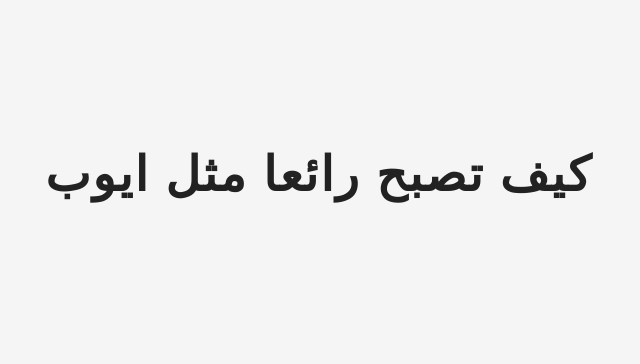
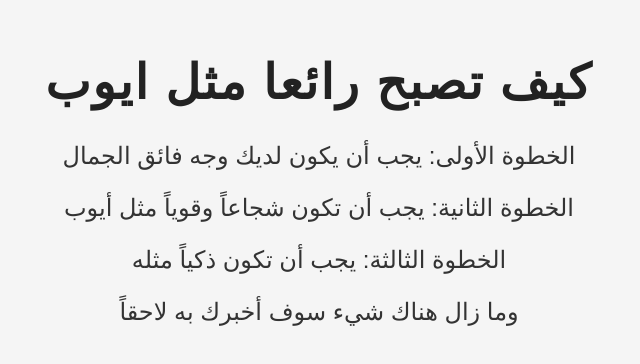
Before and after one commit to ayoubguizane-cmyk/ayoub.github.io, a plain HTML site: page index.html in a window 1280 px wide. Shown: the part 226-590 px from the top of the page, without its empty margins (321-961 px from the left). Drawn offline with Linux system fonts and the light colour scheme.

Commit message:
تحديث ملف index.html بمحتوى جديد

```diff
--- a/index.html
+++ b/index.html
@@ -7,22 +7,41 @@
     body {
       height: 100vh;
       margin: 0;
+      background: #f5f5f5;
+      font-family: 'Cairo', Arial, sans-serif;
       display: flex;
       justify-content: center;
       align-items: center;
-      background: #f5f5f5;
-      font-family: 'Cairo', Arial, sans-serif;
+    }
+    .container {
+      text-align: center;
     }
     h1 {
       font-size: 3rem;
       color: #222;
-      text-align: center;
       font-weight: bold;
+      margin-bottom: 2rem;
       letter-spacing: 2px;
+    }
+    .steps {
+      display: flex;
+      flex-direction: column;
+      gap: 1.5rem;
+      font-size: 1.5rem;
+      color: #333;
+      font-weight: 500;
     }
   </style>
 </head>
 <body>
-  <h1>كيف تصبح رائعا مثل ايوب</h1>
+  <div class="container">
+    <h1>كيف تصبح رائعا مثل ايوب</h1>
+    <div class="steps">
+      <div>الخطوة الأولى: يجب أن يكون لديك وجه فائق الجمال</div>
+      <div>الخطوة الثانية: يجب أن تكون شجاعاً وقوياً مثل أيوب</div>
+      <div>الخطوة الثالثة: يجب أن تكون ذكياً مثله</div>
+      <div>وما زال هناك شيء سوف أخبرك به لاحقاً</div>
+    </div>
+  </div>
 </body>
 </html>
```
